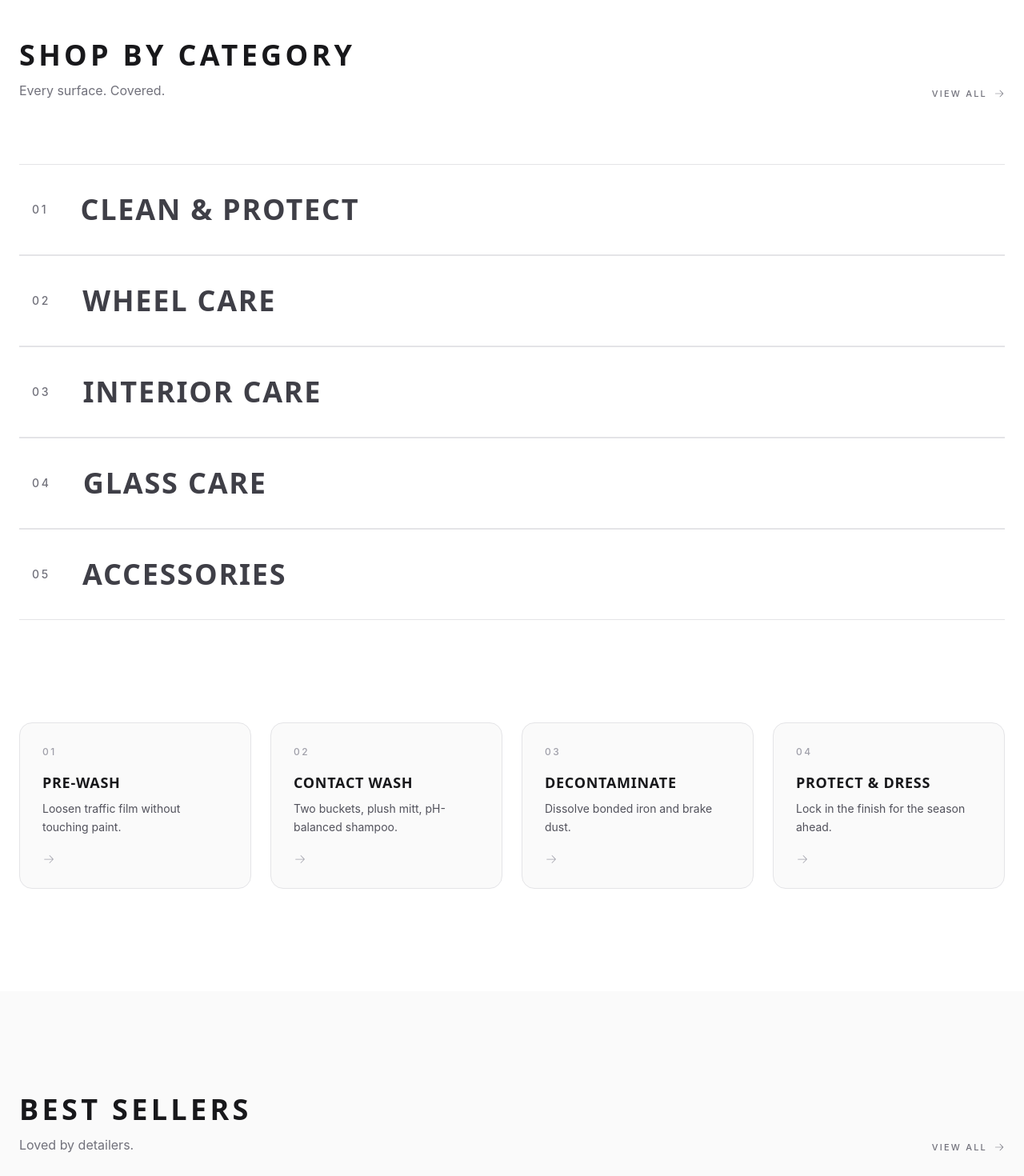
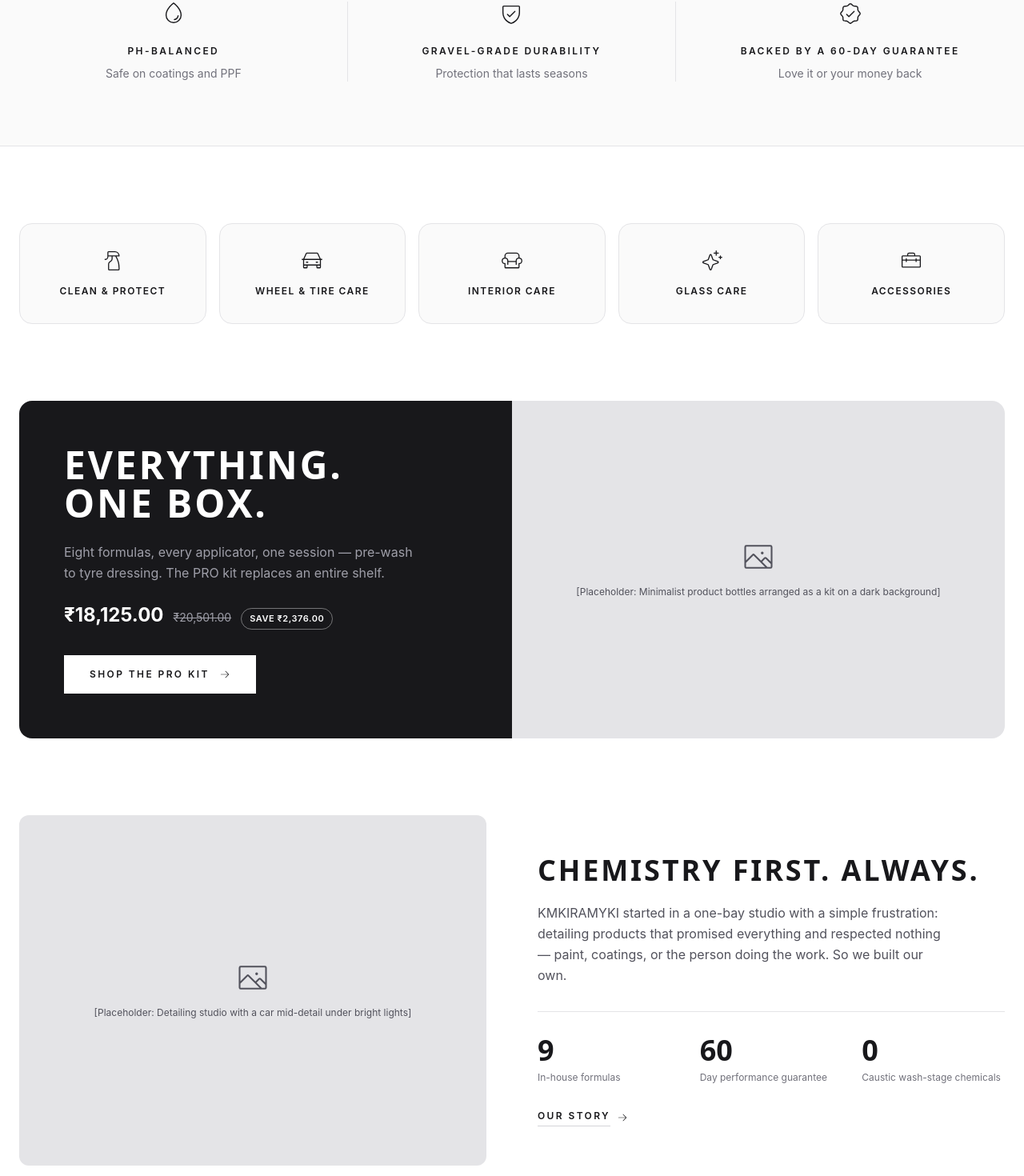
Before and after one commit to Aryan-kanade/car, a React (Vite) app: page / in a window 1280 px wide. Shown: the part 879-2349 px from the top of the page at 80% size. Built offline with nearby package versions, Linux system fonts and the light colour scheme.

Commit message:
Home: benefits bar + category tiles + featured PRO banner + brand story strip after hero; impeccable fixes (text floors, banner/kicker, heading order, flattened surfaces)

```diff
--- a/src/components/BottomNav.jsx
+++ b/src/components/BottomNav.jsx
@@ -7,7 +7,7 @@
 import { useWishlist } from '../context/WishlistContext'
 
 const linkClasses = ({ isActive }) =>
-  `flex flex-1 flex-col items-center gap-1 py-2.5 text-[10px] font-medium tracking-[0.1em] uppercase transition-colors ${
+  `flex flex-1 flex-col items-center gap-1 py-2.5 text-[11px] font-medium tracking-[0.1em] uppercase transition-colors ${
     isActive
       ? 'text-zinc-900 dark:text-white'
       : 'text-zinc-500 dark:text-zinc-400 hover:text-zinc-900 dark:hover:text-white'
@@ -33,7 +33,7 @@
       <button
         type="button"
         onClick={onOpenSearch}
-        className="flex flex-1 cursor-pointer flex-col items-center gap-1 py-2.5 text-[10px] font-medium tracking-[0.1em] text-zinc-500 dark:text-zinc-400 uppercase transition-colors hover:text-zinc-900 dark:hover:text-white"
+        className="flex flex-1 cursor-pointer flex-col items-center gap-1 py-2.5 text-[11px] font-medium tracking-[0.1em] text-zinc-500 dark:text-zinc-400 uppercase transition-colors hover:text-zinc-900 dark:hover:text-white"
       >
         <MagnifyingGlassIcon size={22} weight="light" aria-hidden="true" />
         Search
@@ -52,7 +52,7 @@
       <button
         type="button"
         onClick={openDrawer}
-        className="flex flex-1 cursor-pointer flex-col items-center gap-1 py-2.5 text-[10px] font-medium tracking-[0.1em] text-zinc-500 dark:text-zinc-400 uppercase transition-colors hover:text-zinc-900 dark:hover:text-white"
+        className="flex flex-1 cursor-pointer flex-col items-center gap-1 py-2.5 text-[11px] font-medium tracking-[0.1em] text-zinc-500 dark:text-zinc-400 uppercase transition-colors hover:text-zinc-900 dark:hover:text-white"
       >
         <span className="relative">
           <ShoppingCartIcon size={22} weight="light" aria-hidden="true" />
--- /dev/null
+++ b/src/components/CategoryTiles.jsx
@@ -0,0 +1,55 @@
+import { Link } from 'react-router'
+import { m } from 'motion/react'
+import { ArmchairIcon } from '@phosphor-icons/react/dist/csr/Armchair'
+import { CarIcon } from '@phosphor-icons/react/dist/csr/Car'
+import { SparkleIcon } from '@phosphor-icons/react/dist/csr/Sparkle'
+import { SprayBottleIcon } from '@phosphor-icons/react/dist/csr/SprayBottle'
+import { ToolboxIcon } from '@phosphor-icons/react/dist/csr/Toolbox'
+import { categoryRoutes } from '../data/catalog'
+
+const icons = {
+  'clean-protect': SprayBottleIcon,
+  'wheel-tire': CarIcon,
+  interior: ArmchairIcon,
+  glass: SparkleIcon,
+  accessories: ToolboxIcon,
+}
+
+/** Quick category tiles — icon + name cards linking into the shop. */
+export default function CategoryTiles() {
+  const tiles = categoryRoutes.slice(0, 5)
+
+  return (
+    <section aria-label="Shop by category" className="mx-auto max-w-7xl px-6 pt-16 md:pt-24">
+      <div className="grid grid-cols-2 gap-4 sm:grid-cols-3 lg:grid-cols-5">
+        {tiles.map((category, index) => {
+          const Icon = icons[category.slug] ?? SprayBottleIcon
+          return (
+            <m.div
+              key={category.slug}
+              initial={{ opacity: 0, y: 20 }}
+              whileInView={{ opacity: 1, y: 0 }}
+              viewport={{ once: true, margin: '-40px' }}
+              transition={{ duration: 0.45, delay: index * 0.06, ease: 'easeOut' }}
+            >
+              <Link
+                to={`/shop/${category.slug}`}
+                className="group flex h-full flex-col items-center gap-4 rounded-2xl border border-zinc-200 dark:border-zinc-800 bg-zinc-50 dark:bg-zinc-900 px-4 py-8 text-center transition-colors hover:border-zinc-400 dark:hover:border-zinc-600 hover:bg-white dark:hover:bg-zinc-900"
+              >
+                <Icon
+                  size={28}
+                  weight="light"
+                  aria-hidden="true"
+                  className="text-zinc-900 dark:text-zinc-100 transition-transform duration-300 group-hover:scale-110"
+                />
+                <span className="text-xs font-semibold tracking-[0.12em] uppercase text-zinc-900 dark:text-zinc-100">
+                  {category.name}
+                </span>
+              </Link>
+            </m.div>
+          )
+        })}
+      </div>
+    </section>
+  )
+}
--- /dev/null
+++ b/src/components/FeaturedBanner.jsx
@@ -0,0 +1,69 @@
+import { Link } from 'react-router'
+import { m } from 'motion/react'
+import { ArrowRightIcon } from '@phosphor-icons/react/dist/csr/ArrowRight'
+import Placeholder from './Placeholder'
+import { formatPrice, getProductById } from '../data/catalog'
+
+const FEATURED_ID = 'complete-detail-kit'
+
+/** Full-width featured banner for the flagship PRO kit. */
+export default function FeaturedBanner() {
+  const kit = getProductById(FEATURED_ID)
+  if (!kit) return null
+
+  const saving = kit.compareAt - kit.price
+
+  return (
+    <section className="mx-auto max-w-7xl px-6 pt-16 md:pt-24">
+      <m.div
+        initial={{ opacity: 0, y: 28 }}
+        whileInView={{ opacity: 1, y: 0 }}
+        viewport={{ once: true, margin: '-60px' }}
+        transition={{ duration: 0.6, ease: 'easeOut' }}
+        className="grid overflow-hidden rounded-2xl lg:grid-cols-2"
+      >
+        {/* Copy */}
+        <div className="flex flex-col justify-center gap-6 bg-zinc-900 dark:bg-white p-9 text-white dark:text-zinc-900 md:p-14">
+          <h2 className="font-display text-3xl font-bold tracking-[0.06em] uppercase md:text-5xl">
+            Everything.
+            <br />
+            One box.
+          </h2>
+          <p className="max-w-md text-sm leading-relaxed text-zinc-400 dark:text-zinc-600 md:text-base">
+            Eight formulas, every applicator, one session — pre-wash to tyre dressing. The PRO kit
+            replaces an entire shelf.
+          </p>
+          <div className="flex flex-wrap items-baseline gap-3">
+            <span className="text-2xl font-bold">{formatPrice(kit.price)}</span>
+            <span className="text-sm text-zinc-400 dark:text-zinc-500 line-through">
+              {formatPrice(kit.compareAt)}
+            </span>
+            <span className="rounded-full border border-white/40 dark:border-zinc-900/30 px-2.5 py-1 text-[11px] font-semibold tracking-wider uppercase">
+              Save {formatPrice(saving)}
+            </span>
+          </div>
+          <Link
+            to={`/product/${kit.id}`}
+            className="group mt-2 inline-flex w-fit items-center gap-3 bg-white dark:bg-zinc-900 px-8 py-4 text-xs font-semibold tracking-[0.2em] text-zinc-900 dark:text-white uppercase transition-colors hover:bg-zinc-200 dark:hover:bg-zinc-800"
+          >
+            Shop the PRO kit
+            <ArrowRightIcon
+              size={14}
+              weight="light"
+              className="transition-transform duration-300 group-hover:translate-x-1"
+            />
+          </Link>
+        </div>
+
+        {/* Image */}
+        <div className="relative min-h-[280px] lg:min-h-[420px]">
+          <Placeholder
+            label={kit.imageLabel}
+            iconSize={44}
+            className="absolute inset-0 h-full w-full"
+          />
+        </div>
+      </m.div>
+    </section>
+  )
+}
--- a/src/components/Logo.jsx
+++ b/src/components/Logo.jsx
@@ -9,7 +9,7 @@
       <span className="font-display text-base font-bold tracking-[0.2em] text-zinc-900 dark:text-zinc-100 md:text-lg">
         KMKIRAMYKI
       </span>
-      <span className="mt-1.5 text-[9px] font-medium tracking-[0.32em] text-zinc-500 dark:text-zinc-400 uppercase">
+      <span className="mt-1.5 text-[11px] font-medium tracking-[0.32em] text-zinc-500 dark:text-zinc-400 uppercase">
         Advanced Chemistry
       </span>
     </Link>
--- a/src/components/MegaMenu.jsx
+++ b/src/components/MegaMenu.jsx
@@ -14,7 +14,7 @@
 
   return (
     <div className="invisible absolute top-full left-0 z-50 w-[46rem] translate-y-2 pt-3 opacity-0 transition-all duration-200 group-hover:visible group-hover:translate-y-0 group-hover:opacity-100 group-focus-within:visible group-focus-within:translate-y-0 group-focus-within:opacity-100">
-      <div className="grid grid-cols-[1.25fr_1fr] overflow-hidden rounded-b-2xl border border-zinc-200 dark:border-zinc-800 bg-white dark:bg-zinc-950 shadow-2xl">
+      <div className="grid grid-cols-[1.25fr_1fr] overflow-hidden rounded-b-2xl bg-white dark:bg-zinc-950 shadow-2xl">
         {/* Categories */}
         <nav aria-label="Shop categories" className="p-6">
           <p className="px-3 text-[11px] font-semibold tracking-[0.25em] text-zinc-900 dark:text-zinc-100 uppercase">
@@ -60,7 +60,7 @@
 
         {/* Featured kit */}
         {featured && (
-          <div className="border-l border-zinc-200 dark:border-zinc-800 bg-zinc-50 dark:bg-zinc-900 p-6">
+          <div className="border-l border-zinc-200 dark:border-zinc-800 p-6">
             <p className="text-[11px] font-semibold tracking-[0.25em] text-zinc-900 dark:text-zinc-100 uppercase">
               Featured kit
             </p>
--- a/src/components/SearchOverlay.jsx
+++ b/src/components/SearchOverlay.jsx
@@ -60,7 +60,7 @@
             animate={{ opacity: 1, y: 0 }}
             exit={{ opacity: 0, y: -16 }}
             transition={{ duration: 0.25, ease: 'easeOut' }}
-            className="mx-auto mt-20 w-[calc(100%-3rem)] max-w-2xl overflow-hidden rounded-2xl border border-zinc-200 dark:border-zinc-800 bg-white dark:bg-zinc-950 shadow-2xl md:mt-28"
+            className="mx-auto mt-20 w-[calc(100%-3rem)] max-w-2xl overflow-hidden rounded-2xl bg-white dark:bg-zinc-950 shadow-2xl md:mt-28"
             onClick={(e) => e.stopPropagation()}
           >
             {/* Input row */}
--- /dev/null
+++ b/src/components/StoryStrip.jsx
@@ -0,0 +1,65 @@
+import { Link } from 'react-router'
+import { m } from 'motion/react'
+import { ArrowRightIcon } from '@phosphor-icons/react/dist/csr/ArrowRight'
+import Placeholder from './Placeholder'
+import { about } from '../data/content'
+
+/** Brand story strip — image, story intro and stats, linking to About. */
+export default function StoryStrip() {
+  return (
+    <section className="mx-auto max-w-7xl px-6 pt-16 md:pt-24">
+      <div className="grid items-center gap-10 md:grid-cols-2 md:gap-16">
+        <m.div
+          initial={{ opacity: 0, y: 28 }}
+          whileInView={{ opacity: 1, y: 0 }}
+          viewport={{ once: true, margin: '-60px' }}
+          transition={{ duration: 0.6, ease: 'easeOut' }}
+        >
+          <Placeholder
+            label={about.sections[1].imageLabel}
+            iconSize={44}
+            className="aspect-[4/3] rounded-xl"
+          />
+        </m.div>
+        <m.div
+          initial={{ opacity: 0, y: 28 }}
+          whileInView={{ opacity: 1, y: 0 }}
+          viewport={{ once: true, margin: '-60px' }}
+          transition={{ duration: 0.6, delay: 0.1, ease: 'easeOut' }}
+        >
+          <h2 className="font-display text-2xl font-bold tracking-[0.08em] uppercase text-zinc-900 dark:text-zinc-100 md:text-4xl">
+            {about.headline}
+          </h2>
+          <p className="mt-5 max-w-lg text-sm leading-relaxed text-zinc-600 dark:text-zinc-400 md:text-base">
+            {about.intro}
+          </p>
+
+          <dl className="mt-8 grid grid-cols-3 gap-6 border-t border-zinc-200 dark:border-zinc-800 pt-7">
+            {about.stats.map((stat) => (
+              <div key={stat.label}>
+                <dd className="font-display text-3xl font-bold text-zinc-900 dark:text-zinc-100 md:text-4xl">
+                  {stat.value}
+                </dd>
+                <dt className="mt-1.5 text-xs text-zinc-500 dark:text-zinc-400">{stat.label}</dt>
+              </div>
+            ))}
+          </dl>
+
+          <Link
+            to="/about"
+            className="group mt-8 inline-flex items-center gap-2 text-xs font-semibold tracking-[0.2em] text-zinc-900 dark:text-zinc-100 uppercase"
+          >
+            <span className="border-b border-zinc-300 dark:border-zinc-700 pb-1 transition-colors group-hover:border-zinc-900 dark:group-hover:border-white">
+              Our story
+            </span>
+            <ArrowRightIcon
+              size={14}
+              weight="light"
+              className="transition-transform duration-300 group-hover:translate-x-1"
+            />
+          </Link>
+        </m.div>
+      </div>
+    </section>
+  )
+}
--- a/src/components/ValueProps.jsx
+++ b/src/components/ValueProps.jsx
@@ -32,9 +32,9 @@
                 className="text-zinc-900 dark:text-zinc-100"
                 aria-hidden="true"
               />
-              <h3 className="mt-6 text-xs font-semibold tracking-[0.2em] text-zinc-900 dark:text-zinc-100 uppercase">
+              <h2 className="mt-6 text-xs font-semibold tracking-[0.2em] text-zinc-900 dark:text-zinc-100 uppercase">
                 {prop.title}
-              </h3>
+              </h2>
               <p className="mt-2.5 text-sm text-zinc-500 dark:text-zinc-400">{prop.subtext}</p>
             </m.div>
           )
--- a/src/pages/HomePage.jsx
+++ b/src/pages/HomePage.jsx
@@ -1,10 +1,13 @@
 import Hero from '../components/Hero'
+import ValueProps from '../components/ValueProps'
+import CategoryTiles from '../components/CategoryTiles'
+import FeaturedBanner from '../components/FeaturedBanner'
+import StoryStrip from '../components/StoryStrip'
 import CategoryList from '../components/CategoryList'
 import RoutineStrip from '../components/RoutineStrip'
 import BestSellers from '../components/BestSellers'
 import Bundles from '../components/Bundles'
 import Testimonials from '../components/Testimonials'
-import ValueProps from '../components/ValueProps'
 import { usePageMeta } from '../hooks/usePageMeta'
 
 /** The storefront landing page. */
@@ -17,12 +20,15 @@
   return (
     <>
       <Hero />
+      <ValueProps />
+      <CategoryTiles />
+      <FeaturedBanner />
+      <StoryStrip />
       <CategoryList />
       <RoutineStrip />
       <BestSellers />
       <Bundles />
       <Testimonials />
-      <ValueProps />
     </>
   )
 }
```
Also changed, not shown: .zcode/plans/plan-sess_51364d16-0e6e-4526-9533-ca086aaac25b.md.
